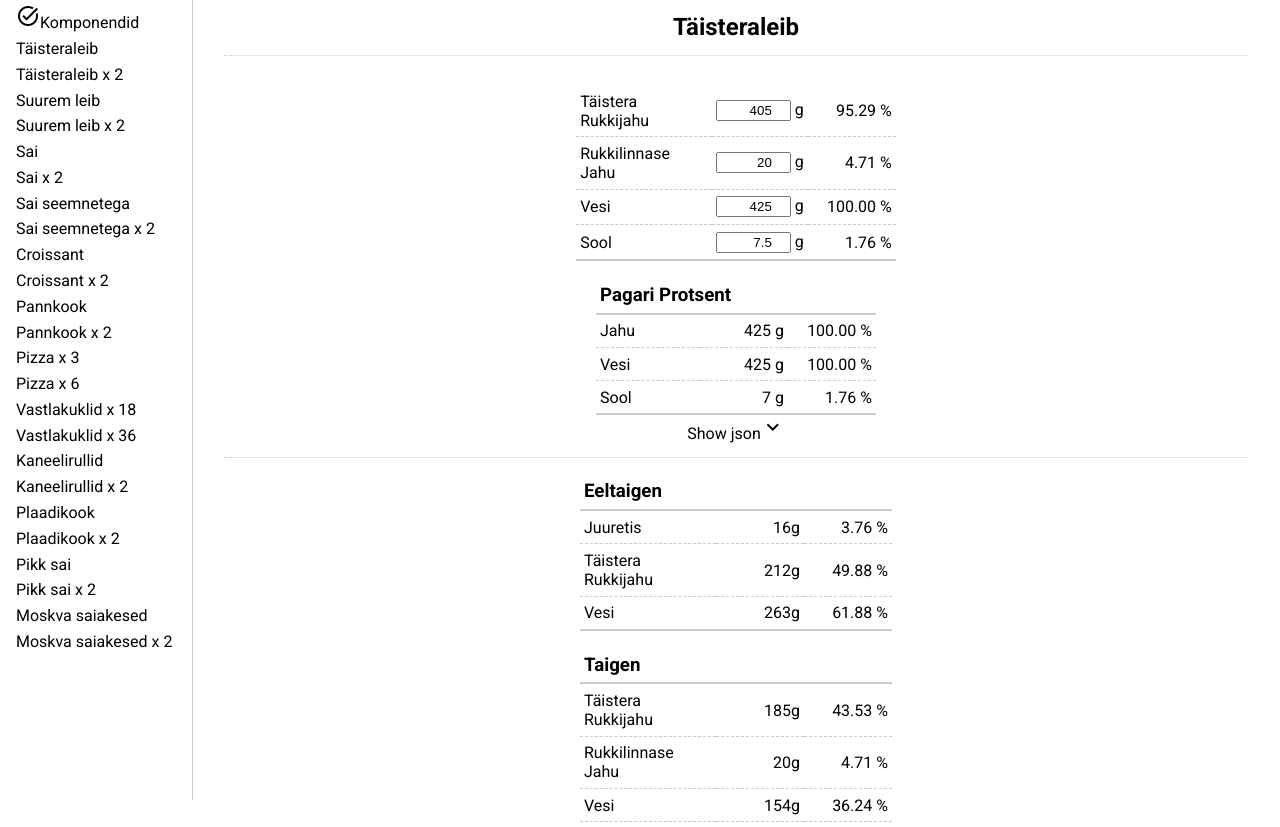
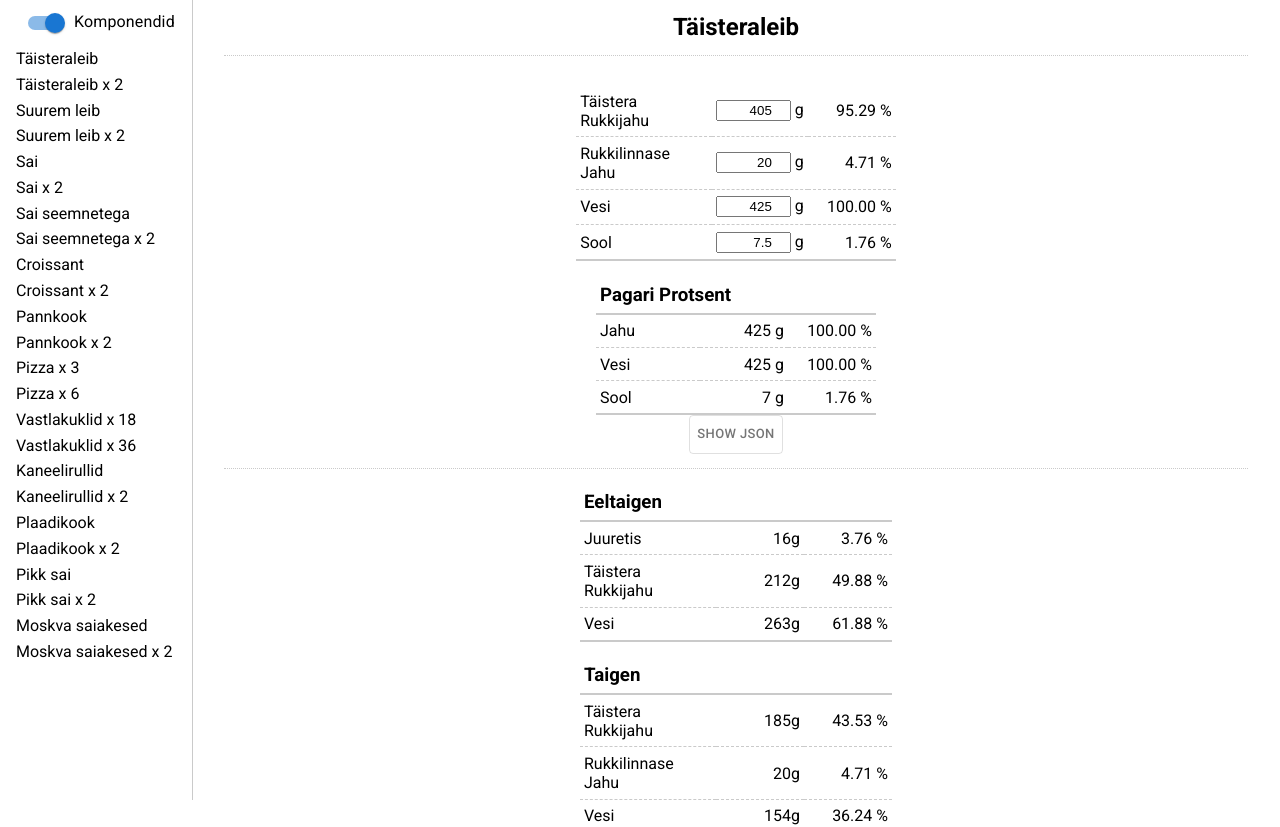
Before and after one commit to dustinest/baker_percentage_calculator_react, a React (Create React App) app: page / in a window 1280 px wide. Shown: the top 827 px of the page. Built offline with nearby package versions, Linux system fonts and the light colour scheme.

Commit message:
MUI material implemented

```diff
--- a/package.json
+++ b/package.json
@@ -3,6 +3,9 @@
   "version": "0.1.0",
   "private": true,
   "dependencies": {
+    "@emotion/react": "^11.8.2",
+    "@emotion/styled": "^11.8.1",
+    "@mui/material": "^5.5.3",
     "@testing-library/jest-dom": "^5.16.3",
     "@testing-library/react": "^12.1.4",
     "@testing-library/user-event": "^13.5.0",
--- a/src/components/Input/InputCheckBox.css
+++ /dev/null
@@ -1,3 +0,0 @@
-span.checkbox {
-    white-space: nowrap;
-}
--- a/src/components/Input/InputCheckBox.tsx
+++ /dev/null
@@ -1,16 +0,0 @@
-import {OnChangeType} from "./OnChangeType";
-import "./InputCheckBox.css";
-import {GoogleMaterialSwitch} from "../common/GoogleMaterialIcon";
-
-type InputCheckBoxProps = {
-    label?: string;
-    value?: boolean;
-    onChange: OnChangeType<boolean, void>;
-};
-export const InputCheckBox = ({value, label, onChange}: InputCheckBoxProps) => {
-    return (
-        <span className="checkbox">
-            <GoogleMaterialSwitch value={value} onChange={onChange} labelAfter={label} icons={{checked: "task_alt", unchecked: "radio_button_unchecked"}}/>
-        </span>
-    )
-}
--- a/src/components/common/GoogleMaterialIcon.css
+++ /dev/null
@@ -1,3 +0,0 @@
-label.material-icons-prefix, label.material-icons-suffix, span.material-icons {
-    cursor: pointer;
-}
--- a/src/components/common/GoogleMaterialIcon.tsx
+++ /dev/null
@@ -1,70 +0,0 @@
-import {useEffect, useState} from "react";
-import {OnChangeType} from "../Input/OnChangeType";
-import "./GoogleMaterialIcon.css";
-
-type GoogleMaterialIconProps = {
-    name: string;
-    onClick?: () => void;
-};
-
-type GoogleMaterialIconPropsPrefix = {
-    prefix: string;
-    prefixOnClick?: () => void;
-} & GoogleMaterialIconProps;
-
-type GoogleMaterialIconPropsSuffix = {
-    suffix: string;
-    suffixOnClick?: () => void;
-} & GoogleMaterialIconProps;
-
-type GoogleMaterialIconLabelProps = {
-    className: string;
-} & GoogleMaterialIconProps;
-
-const GoogleMaterialIconLabel = ({name, onClick, className}: GoogleMaterialIconLabelProps) => {
-    return (<label className={className} onClick={onClick}>{name}</label>);
-}
-
-export const GoogleMaterialIcon = (props: GoogleMaterialIconProps | GoogleMaterialIconPropsPrefix | GoogleMaterialIconPropsSuffix) => {
-    const [prefix, setPrefix] = useState<GoogleMaterialIconLabelProps | undefined>(undefined);
-    const [suffix, setSuffix] = useState<GoogleMaterialIconLabelProps | undefined>(undefined);
-    useEffect(() => {
-        const _prefix = props as GoogleMaterialIconPropsPrefix;
-        if (_prefix.prefix) {
-            setPrefix({
-                name: _prefix.prefix,
-                onClick: _prefix.prefixOnClick,
-                className: "material-icons-prefix"
-            })
-        }
-
-        const _suffix = props as GoogleMaterialIconPropsSuffix;
-        if (_suffix.suffix) {
-            setSuffix({
-                name: _suffix.suffix,
-                onClick: _suffix.suffixOnClick,
-                className: "material-icons-suffix"
-            })
-        }
-    }, [props]);
-
-    return (<>{prefix ? (<GoogleMaterialIconLabel {...prefix} />) : undefined}<span className="material-icons" onClick={props.onClick}>{props.name}</span>{suffix ? (<GoogleMaterialIconLabel {...suffix} />) : undefined}</>);
-};
-
-type GoogleMaterialSwitchProps = {
-    labelBefore?: string;
-    labelAfter?: string;
-    value?: boolean;
-    onChange: OnChangeType<boolean, void>;
-    icons: {checked: string, unchecked: string}
-};
-
-export const GoogleMaterialSwitch = ({labelAfter, labelBefore, value, onChange, icons}: GoogleMaterialSwitchProps) => {
-    const [isChecked, setChecked] = useState<boolean>(value === true);
-    const onClick = () => { setChecked(!isChecked); }
-    useEffect(() => {
-        onChange(isChecked);
-        // eslint-disable-next-line
-    }, [isChecked])
-    return (<GoogleMaterialIcon name={isChecked? icons.checked : icons.unchecked} onClick={onClick} suffix={labelAfter} prefix={labelBefore} suffixOnClick={onClick} prefixOnClick={onClick}/>)
-}
--- a/src/components/recipe/RecipeJson.tsx
+++ b/src/components/recipe/RecipeJson.tsx
@@ -2,8 +2,8 @@ import {RecipeType} from "../../models/types";
 import {useEffect, useState} from "react";
 import {recipeType2RecipeJson} from "../../service/RecipeReader";
 import './RecipeJson.css';
-import {GoogleMaterialSwitch} from "../common/GoogleMaterialIcon";
 import {useTranslation} from "../../service/TranslationService";
+import {ToggleButton, ToggleButtonGroup} from "@mui/material";
 
 const resolveRecipeJson = async (recipe: RecipeType): Promise<string> => {
     const result = await recipeType2RecipeJson(recipe);
@@ -12,20 +12,25 @@ const resolveRecipeJson = async (recipe: RecipeType): Promise<string> => {
 
 export const RecipeJson = ({recipe}: {recipe: RecipeType}) => {
     const [recipeJson, setRecipeJson] = useState<string | undefined>();
-    const [recipeJsonVisible, setRecepieJsonVisible] = useState<boolean>(false);
-    const showJsonTranslation = useTranslation("Show json");
-    const hideJsonTranslation = useTranslation("Hide json");
+    const icons = {
+        show: useTranslation("Show JSON"),
+        hide: useTranslation("Hide JSON")
+    };
+
+    const [json, setJson] = useState<string | null>(null);
 
     useEffect(() => {
-        if (recipeJsonVisible) {
+        if (json === "JSON") {
             resolveRecipeJson(recipe).then(setRecipeJson).catch(console.error);
         } else {
             setRecipeJson(undefined);
         }
-    }, [recipe, recipeJsonVisible])
+    }, [recipe, json])
 
     return (<section className="rawRecepie">
-            <GoogleMaterialSwitch labelBefore={recipeJsonVisible ? hideJsonTranslation: showJsonTranslation} onChange={setRecepieJsonVisible} icons={{unchecked: "expand_more", checked: "expand_less"}} value={recipeJsonVisible}/>
+            <ToggleButtonGroup exclusive={true} size="small" value={json} onChange={(e, value) => setJson(value)}>
+                <ToggleButton value="JSON">{json === "JSON" ? icons.hide: icons.show}</ToggleButton>
+            </ToggleButtonGroup>
             {recipeJson ? <pre>{recipeJson}</pre> : undefined }
         </section>)
 }
--- a/src/components/recipe/RecipeNavigation.css
+++ b/src/components/recipe/RecipeNavigation.css
@@ -29,7 +29,7 @@ nav li.recipe:hover {
     border-color: #cacaca;
 }
 
-span.checkbox, nav a, nav a:visited, nav a:active {
+nav .switch-visibility, nav a, nav a:visited, nav a:active {
     margin: 0;
     padding: 0.1em 1em;
     color: #000000;
--- a/src/components/recipe/RecipeNavigation.tsx
+++ b/src/components/recipe/RecipeNavigation.tsx
@@ -1,8 +1,8 @@
 import {JsonRecipeType} from "../../service/RecipeReader/types";
 import {useRecipeIdNameAndAmount} from "../../service/RecipeReader";
-import {InputCheckBox} from "../Input/InputCheckBox";
 import {OnChangeType} from "../Input/OnChangeType";
 import './RecipeNavigation.css';
+import {FormControlLabel, Switch} from "@mui/material";
 
 type RecipeNavigationProps = {
     recipes: JsonRecipeType[];
@@ -21,7 +21,7 @@ export const RecipeNavigation = ({recipes, onComponentViewChange} : RecipeNaviga
     return (
         <nav className="recipesMenu">
             <ol>
-                <li><span><InputCheckBox label="Komponendid" value={true} onChange={onComponentViewChange} /></span></li>
+                <li><FormControlLabel className="switch-visibility" control={<Switch checked={true} onChange={(e) => onComponentViewChange(e.target.checked)}/>} label="Komponendid"/></li>
                 {
                     recipes.map((recipe, index) =>
                         (<RecipeMenuItem key={index} recipe={recipe} />)
```
Also changed, not shown: 2 other files (tests, documents, lock files or other folders).
